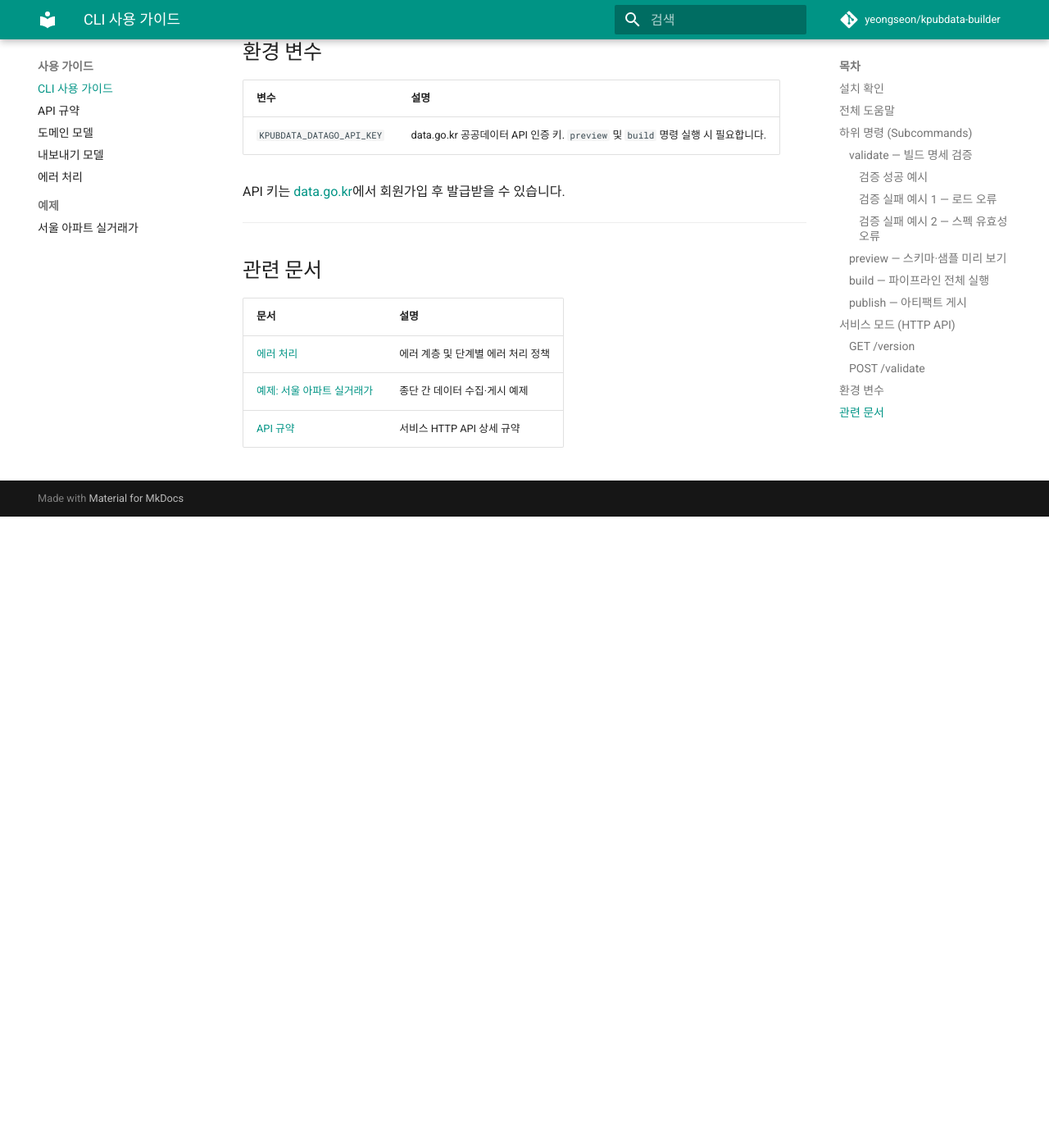
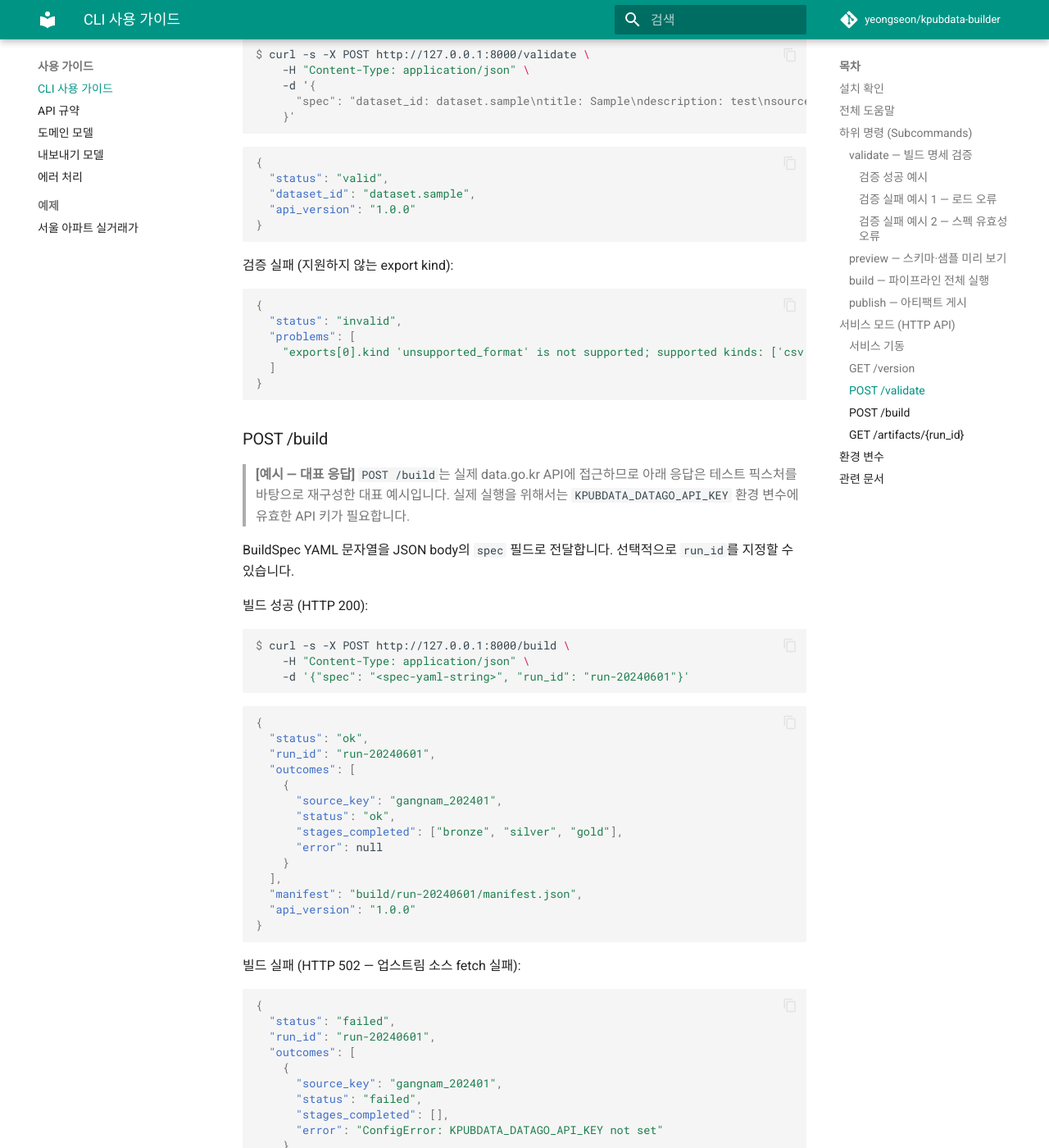
Before and after one commit to yeongseon/kpubdata-builder, an MkDocs documentation site: the page built from docs/guides/cli-usage.md, in a window 1280 px wide and 1400 px high, scrolled down 6182 px. Shown: the whole window at 82% size. Built offline with MkDocs 1.6.1 and Material for MkDocs 9.7.7, drawn with Linux system fonts in a browser that asks for light colours; comment, search, counter and statistics services are not loaded; before the commit the page ends 6812 px from its top, so only the background shows below that; some of the changed text lies outside the part shown.

Commit message:
docs(cli-usage): add service startup, POST /build & artifacts examples, fix API contract reference
- Add "서비스 기동" section with real programmatic startup (BuilderService + serve())
  since there is no CLI serve subcommand; corrects the false implication of offline startup
- Add POST /build examples (success 200 + failure 502) and GET /artifacts/{run_id}
  example with real response shapes from app.py, labeled as representative/fixture-based
- Replace builder-api.yaml as "endpoint list" with the implemented routes as source
  of truth; reference contract/builder-api.yaml as the formal spec synced by PR #231

Co-Authored-By: Claude Opus 4.8 (1M context) <noreply@anthropic.com>

````diff
--- a/docs/guides/cli-usage.md
+++ b/docs/guides/cli-usage.md
@@ -265,7 +265,36 @@ publish: dataset.seoul_apt_trade -> local
 ## 서비스 모드 (HTTP API)
 
 `kpubdata-builder` 패키지는 HTTP 서비스로 실행할 수도 있습니다.
-서비스는 의존성 없이 오프라인으로 기동할 수 있으며, 아래는 실제 실행 결과입니다.
+서비스는 stdlib `http.server` 어댑터 기반이며 추가 의존성 없이 실행됩니다.
+
+### 서비스 기동
+
+별도 CLI `serve` 명령은 없습니다. `BuilderService`와 `serve()`를 직접 임포트해 실행합니다.
+
+```python
+# serve_dev.py  —  개발·로컬 테스트용 기동 스크립트 예시
+from pathlib import Path
+from kpubdata_builder.service import BuilderService, serve
+from kpubdata_builder.stages.bronze.build import SourceClient
+
+def _client_factory() -> SourceClient:
+    from kpubdata import Client
+    return Client.from_env()  # type: ignore[return-value]
+
+service = BuilderService(
+    output_root=Path("build"),
+    client_factory=_client_factory,
+)
+serve(service, host="127.0.0.1", port=8000)
+```
+
+```console
+$ python serve_dev.py
+# 서버가 127.0.0.1:8000에서 요청을 대기합니다 (Ctrl-C로 종료).
+```
+
+`/validate`와 `/version`은 API 키 없이 오프라인으로 사용할 수 있습니다.
+`/preview`와 `/build`는 `KPUBDATA_DATAGO_API_KEY` 환경 변수가 필요합니다.
 
 ### GET /version
 
@@ -315,7 +344,84 @@ $ curl -s -X POST http://127.0.0.1:8000/validate \
 }
 ```
 
-서비스의 전체 엔드포인트 목록과 요청/응답 스키마는 [`contract/builder-api.yaml`](https://github.com/yeongseon/kpubdata-builder/blob/main/contract/builder-api.yaml)을 참고하세요.
+### POST /build
+
+> **[예시 — 대표 응답]** `POST /build`는 실제 data.go.kr API에 접근하므로
+> 아래 응답은 테스트 픽스처를 바탕으로 재구성한 대표 예시입니다.
+> 실제 실행을 위해서는 `KPUBDATA_DATAGO_API_KEY` 환경 변수에 유효한 API 키가 필요합니다.
+
+BuildSpec YAML 문자열을 JSON body의 `spec` 필드로 전달합니다. 선택적으로 `run_id`를 지정할 수 있습니다.
+
+빌드 성공 (HTTP 200):
+
+```console
+$ curl -s -X POST http://127.0.0.1:8000/build \
+    -H "Content-Type: application/json" \
+    -d '{"spec": "<spec-yaml-string>", "run_id": "run-20240601"}'
+```
+
+```json
+{
+  "status": "ok",
+  "run_id": "run-20240601",
+  "outcomes": [
+    {
+      "source_key": "gangnam_202401",
+      "status": "ok",
+      "stages_completed": ["bronze", "silver", "gold"],
+      "error": null
+    }
+  ],
+  "manifest": "build/run-20240601/manifest.json",
+  "api_version": "1.0.0"
+}
+```
+
+빌드 실패 (HTTP 502 — 업스트림 소스 fetch 실패):
+
+```json
+{
+  "status": "failed",
+  "run_id": "run-20240601",
+  "outcomes": [
+    {
+      "source_key": "gangnam_202401",
+      "status": "failed",
+      "stages_completed": [],
+      "error": "ConfigError: KPUBDATA_DATAGO_API_KEY not set"
+    }
+  ],
+  "manifest": "build/run-20240601/manifest.json",
+  "api_version": "1.0.0"
+}
+```
+
+### GET /artifacts/{run_id}
+
+지정한 실행 워크스페이스의 산출물 파일 목록을 반환합니다.
+
+```console
+$ curl -s http://127.0.0.1:8000/artifacts/run-20240601
+```
+
+```json
+{
+  "run_id": "run-20240601",
+  "files": [
+    "gangnam_202401/apt_trade.jsonl",
+    "manifest.json"
+  ]
+}
+```
+
+실행 ID가 존재하지 않으면 HTTP 404가 반환됩니다.
+
+---
+
+구현된 엔드포인트는 `GET /version`, `POST /validate`, `POST /preview`, `POST /build`,
+`GET /artifacts/{run_id}`이며, 이것이 실제 동작의 기준입니다.
+공식 API 계약(스키마·버전 협상 포함)은 PR #231에서 실제 구현과 동기화된
+[`contract/builder-api.yaml`](https://github.com/yeongseon/kpubdata-builder/blob/main/contract/builder-api.yaml)을 참고하세요.
 
 ---
 
````
